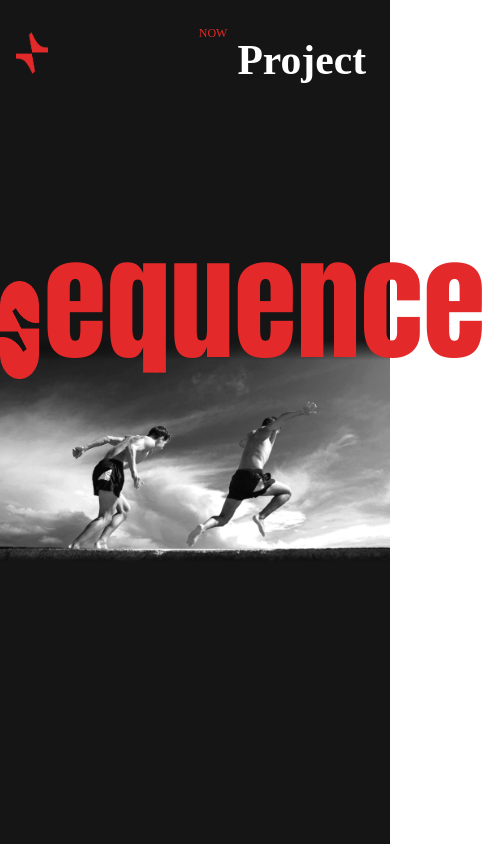
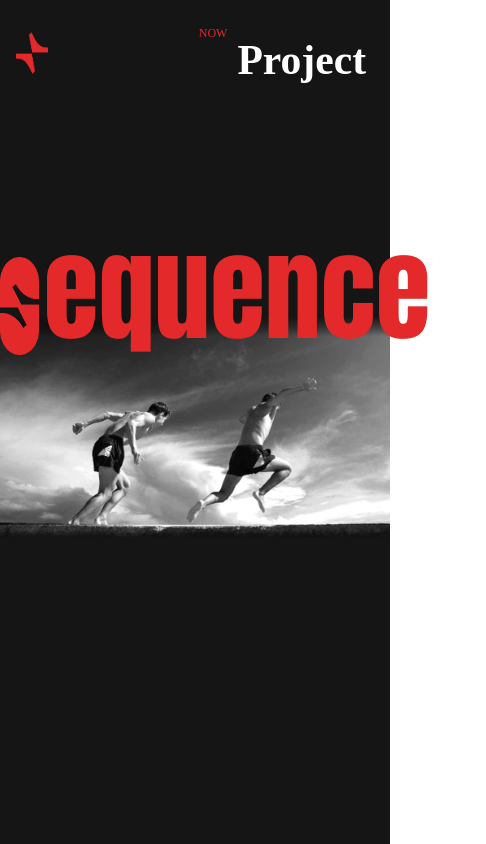
Before and after one commit to Sequence-Front/sequence, a React (Create React App) app: page / in a window 390 px wide. Shown: the top 844 px of the page, 486 px wide, since content can reach past the window. Built offline with nearby package versions, Linux system fonts and the light colour scheme.

Commit message:
sequence찐수정

```diff
--- a/src/main/page/Sequence.tsx
+++ b/src/main/page/Sequence.tsx
@@ -23,13 +23,13 @@ const TitleContainer = styled.div`
 const Logo = styled.img`
   display: flex;
   position: relative;
-  width: clamp(1rem, 10vw, 12.5vw);
+  width: clamp(0.8rem, 10vw, 12.5vw);
   margin-bottom: clamp(1rem, 5vw, 10rem);
   margin-right: clamp(0.3rem, 0.5vw, 1rem);
 `
 
 const Title = styled.div`
-  font-size: clamp(8rem, 23.5vw, 100vw);
+  font-size: clamp(7rem, 23.5vw, 100vw);
   color: #E32929;
   font-family: 'Impact', sans-serif;
   margin: 0;
```
